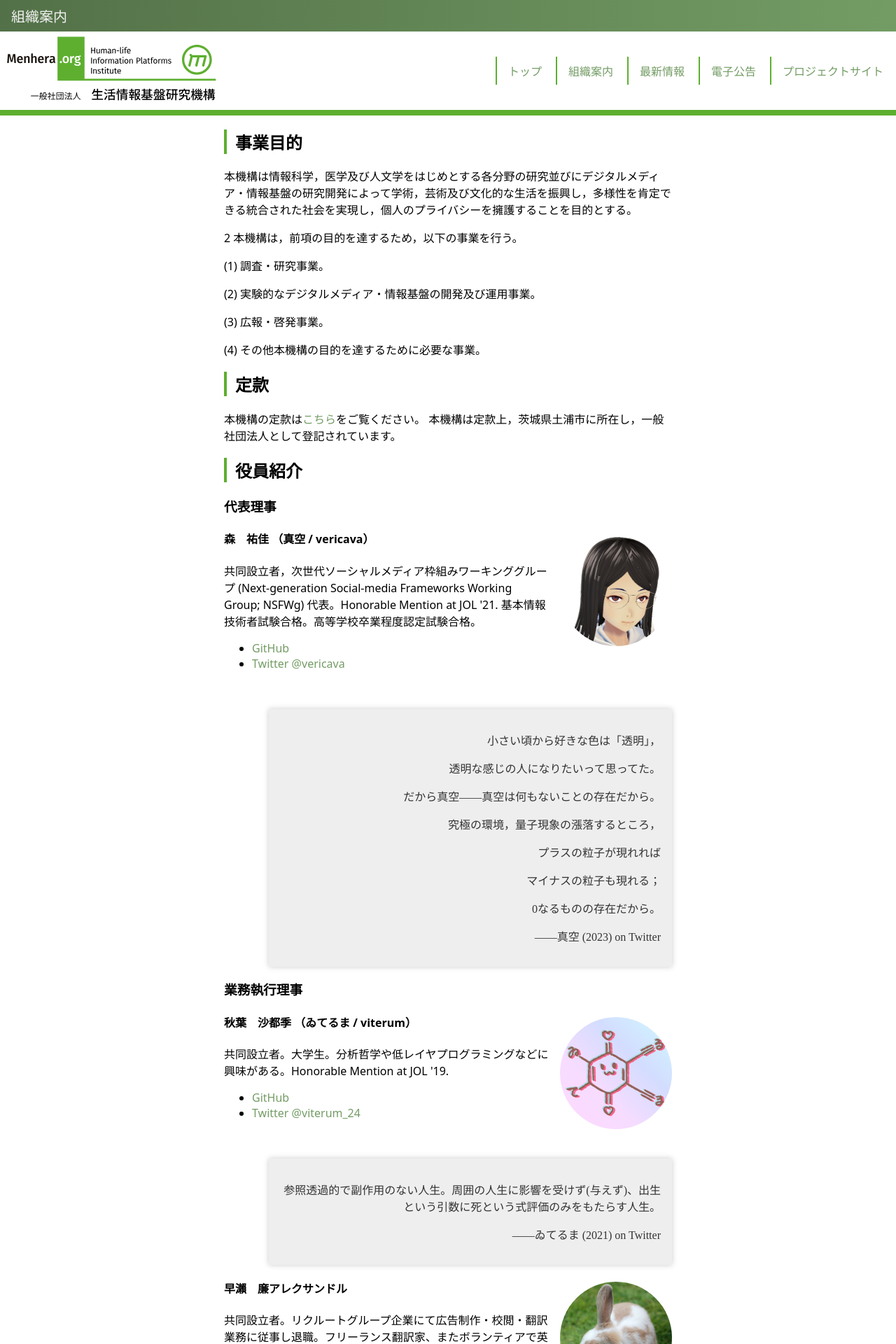
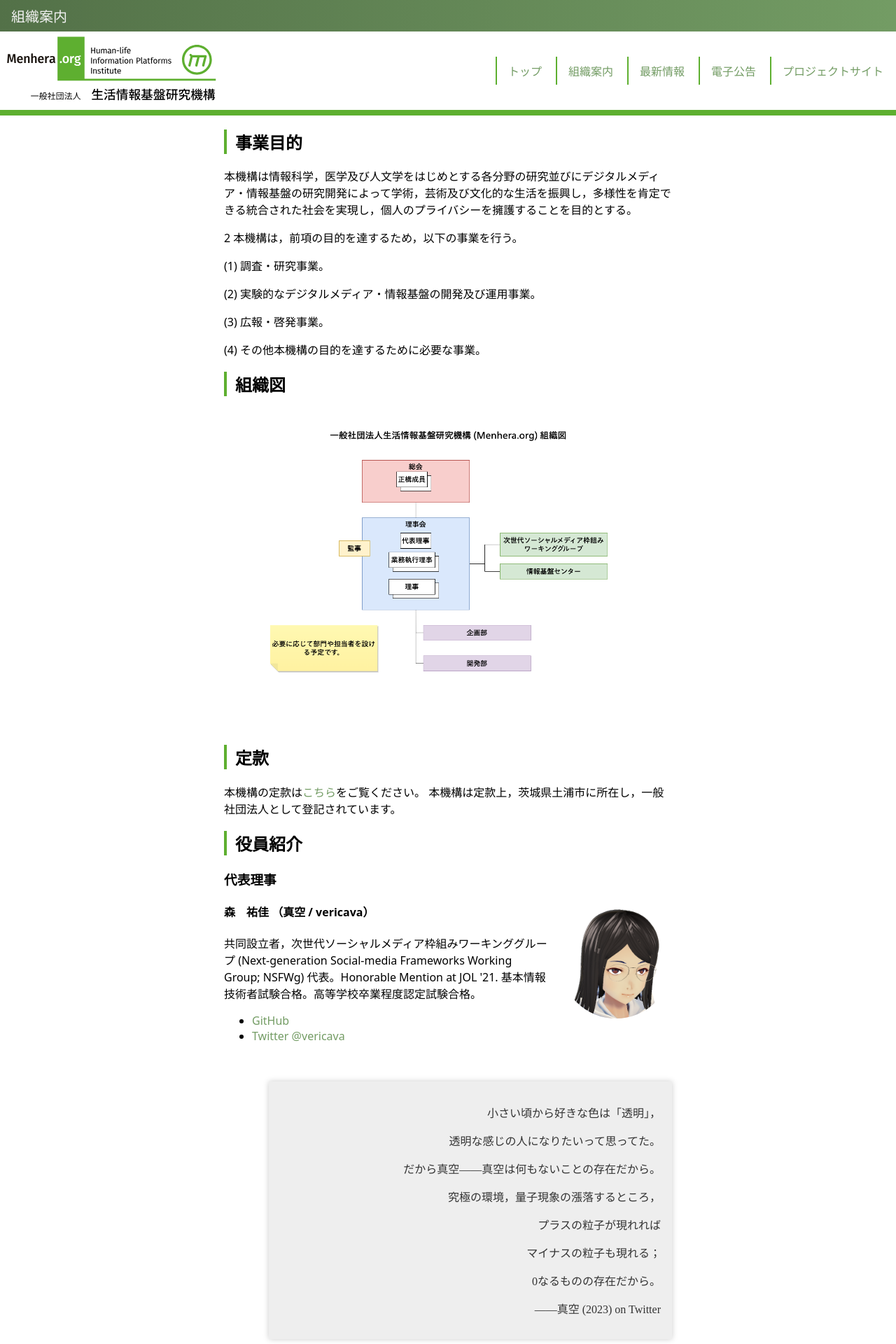
Before and after one commit to menhera-org/menhera.jp, a Jekyll site: the page built from about.html, in a window 1280 px wide. Shown: the top 1920 px of the page at 70% size. Built offline with Jekyll 4.4.1, drawn with Linux system fonts in a browser that asks for light colours.

Commit message:
organizational structure diagram

```diff
--- a/_sass/main.scss
+++ b/_sass/main.scss
@@ -208,3 +208,7 @@ h2 {
     inline-size: 25vi;
     max-inline-size: 8rem;
 }
+
+#org-structure {
+    inline-size: 100%;
+}
--- a/about.html
+++ b/about.html
@@ -12,6 +12,10 @@ description: "一般社団法人生活情報基盤研究機構（Menhera.org）
 <p>(2) 実験的なデジタルメディア・情報基盤の開発及び運用事業。</p>
 <p>(3) 広報・啓発事業。</p>
 <p>(4) その他本機構の目的を達するために必要な事業。</p>
+</section>
+<section>
+<h2>組織図</h2>
+<img id="org-structure" src="{{ relBase }}/assets/img/org-structure.png" alt="組織図"/>
 </section>
 <section>
 <h2>定款</h2>
```
Also changed, not shown: assets/img/org-structure.png (added).
